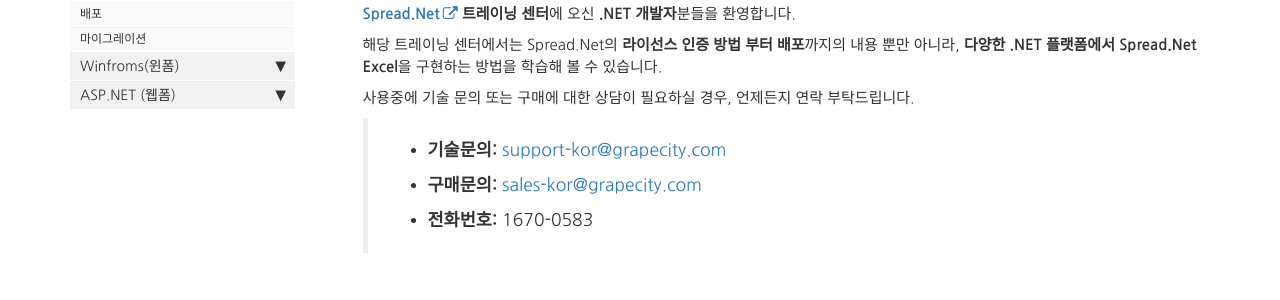
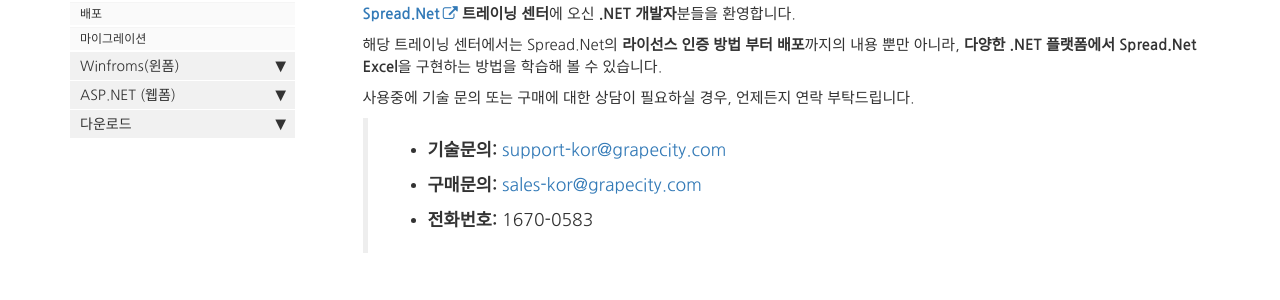
Before and after one commit to grapecity-korea/SP.NETraining.github.io, a Jekyll site: the page built from index.md, in a window 1280 px wide. Shown: the part 231-531 px from the top of the page. Built offline with Jekyll 4.4.1, drawn with Linux system fonts in a browser that asks for light colours; comment, search, counter and statistics services are not loaded.

Commit message:
사이드바에 다운로드 추가

```diff
--- a/_data/sidebars/mydoc_sidebar.yml
+++ b/_data/sidebars/mydoc_sidebar.yml
@@ -55,3 +55,7 @@ entries:
           - title: 시작하기
             url: /spasp_start.html
             output: web, pdf
+
+      - title: 다운로드
+        output: web, pdf
+        url: https://www.grapecity.co.kr/download/spreadnet
```
